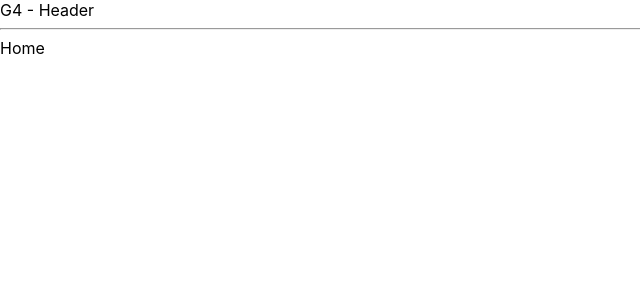
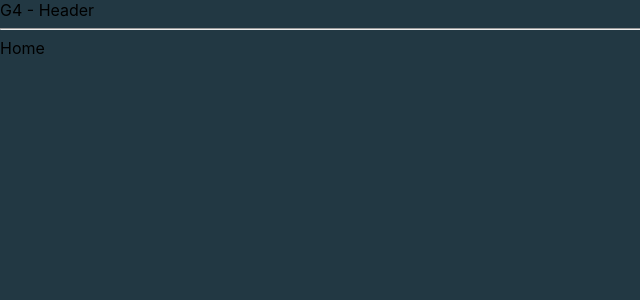
Before and after one commit to Fioringo/G4, a React (Create React App) app in the folder g4/: page / in a window 1280 px wide. Shown: the top 300 px of the page, without its empty margins (0-640 px from the left). Built offline with nearby package versions, Linux system fonts and the light colour scheme.

Commit message:
Added more routes

```diff
--- a/g4/src/App.js
+++ b/g4/src/App.js
@@ -1,8 +1,11 @@
 import React, { Component } from 'react';
 import {BrowserRouter, browserHistory, Route, Switch} from "react-router-dom";
 import "./App.css";
-import Header from "./Components/Header";
+import Header from "./Components/Header"
 import Home from "./Components/Home"
+import Leaderboard from "./Components/LeaderBoard"
+import SignUp from "./Components/SignUp"
+import Login from "./Components/LogIn"
 
 class App extends Component {
   constructor(props) {
@@ -14,12 +17,15 @@ class App extends Component {
 
   render() {
     return (
-      <div>
+      <div className="mainContainer">
           <BrowserRouter>
             <div>
               <Header />
               <hr/>
-              <Route exact path = "/" component = {Home} exact />
+              <Route exact path = "/" component = {Home} />
+              <Route exact path = "/leaderboard" component = {Leaderboard} />
+              <Route exact path = "/signup" component = {SignUp} />
+              <Route exact path = "/login" component = {Login} />
             </div>
           </BrowserRouter>
         </div>
```
